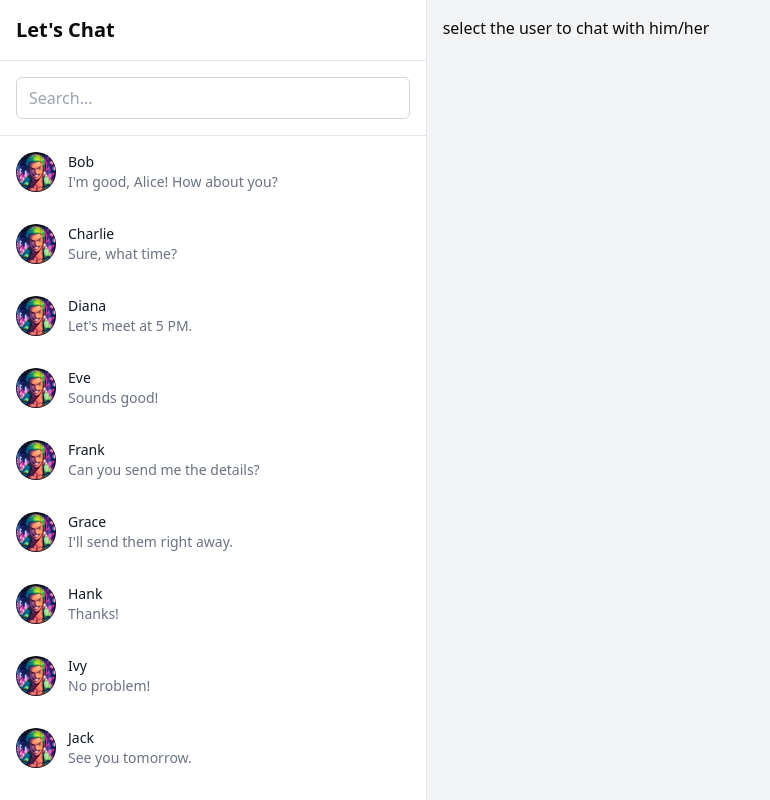
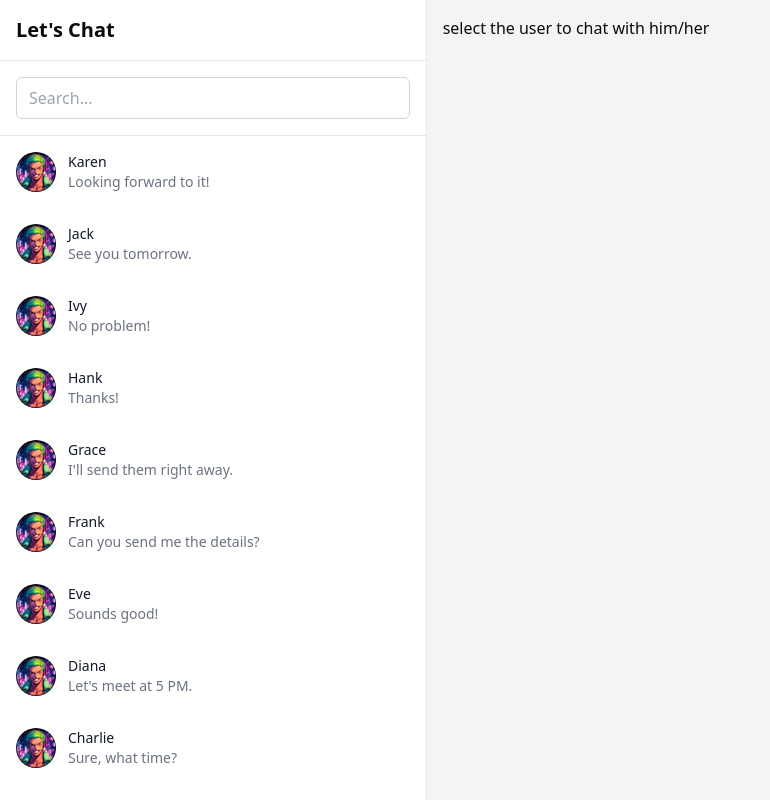
Before and after one commit to Rabi14378/RTC, a React (Vite) app in the folder Client/: page / in a window 1280 px wide. Shown: the whole page, without its empty margins (0-770 px from the left). Built offline with nearby package versions, Linux system fonts and the light colour scheme.

Commit message:
some fixes

```diff
--- a/Client/src/App.jsx
+++ b/Client/src/App.jsx
@@ -9,7 +9,7 @@ function App() {
   return (
     <Routes>
       <Route path="/" element={<ChatPage />}>
-        <Route path="/chats/:userId" element={<ChatPage />} />
+        <Route path="/chats/:chatId" element={<ChatPage />} />
       </Route>
       <Route path="/signup" element={<SignUp />} />
       <Route path="/signin" element={<SignIn />} />
--- a/Client/src/components/chatPanel.jsx
+++ b/Client/src/components/chatPanel.jsx
@@ -1,73 +1,238 @@
 import { useParams } from "react-router-dom";
-import { useEffect, useState } from "react";
+import { useEffect, useState, useRef } from "react";
 
 const dummyChats = [
   {
-    id: "1",
-    content: "Hi Bob, how are you?",
-    createdAt: "2023-10-01T10:15:30Z",
-    conversationId: "1",
-    sender: {
-      id: "user1",
-      name: "Rabi",
-      email: "alice@example.com",
-    },
+    id: 1,
+    content: "Hey Bob, how are you?",
+    senderId: 1,
+    conversationId: 1,
+    createdAt: "2023-10-01T08:00:00Z",
+    updatedAt: "2023-10-01T08:00:00Z",
   },
   {
-    id: "2",
-    content: "Hey Alice! I'm good, thanks. How about you?",
-    createdAt: "2023-10-01T10:16:45Z",
-    conversationId: "1",
-    sender: {
-      id: "1",
-      name: "Bob",
-      email: "bob@example.com",
-    },
+    id: 2,
+    content: "I'm good, Alice! How about you?",
+    senderId: 2,
+    conversationId: 1,
+    createdAt: "2023-10-01T08:05:00Z",
+    updatedAt: "2023-10-01T08:05:00Z",
   },
   {
-    id: "3",
+    id: 3,
     content: "I'm doing great, thanks for asking!",
-    createdAt: "2023-10-01T10:17:20Z",
-    conversationId: "1",
-    sender: {
-      id: "user1",
-      name: "Rabi",
-      email: "alice@example.com",
-    },
+    senderId: 1,
+    conversationId: 1,
+    createdAt: "2023-10-01T08:10:00Z",
+    updatedAt: "2023-10-01T08:10:00Z",
+  },
+  {
+    id: 4,
+    content: "Want to grab lunch later?",
+    senderId: 1,
+    conversationId: 1,
+    createdAt: "2023-10-01T08:15:00Z",
+    updatedAt: "2023-10-01T08:15:00Z",
+  },
+  {
+    id: 5,
+    content: "Sure, what time?",
+    senderId: 2,
+    conversationId: 1,
+    createdAt: "2023-10-01T08:20:00Z",
+    updatedAt: "2023-10-01T08:20:00Z",
+  },
+  {
+    id: 6,
+    content: "Hey Charlie, are you free tomorrow?",
+    senderId: 1,
+    conversationId: 2,
+    createdAt: "2023-10-02T09:00:00Z",
+    updatedAt: "2023-10-02T09:00:00Z",
+  },
+  {
+    id: 7,
+    content: "Yes, I am. What's up?",
+    senderId: 3,
+    conversationId: 2,
+    createdAt: "2023-10-02T09:05:00Z",
+    updatedAt: "2023-10-02T09:05:00Z",
+  },
+  {
+    id: 8,
+    content: "Let's meet for coffee.",
+    senderId: 1,
+    conversationId: 2,
+    createdAt: "2023-10-02T09:10:00Z",
+    updatedAt: "2023-10-02T09:10:00Z",
+  },
+  {
+    id: 9,
+    content: "Sounds good! What time?",
+    senderId: 3,
+    conversationId: 2,
+    createdAt: "2023-10-02T09:15:00Z",
+    updatedAt: "2023-10-02T09:15:00Z",
+  },
+  {
+    id: 10,
+    content: "How about 3 PM?",
+    senderId: 1,
+    conversationId: 2,
+    createdAt: "2023-10-02T09:20:00Z",
+    updatedAt: "2023-10-02T09:20:00Z",
+  },
+  {
+    id: 11,
+    content: "Hey Diana, can you send me the report?",
+    senderId: 1,
+    conversationId: 3,
+    createdAt: "2023-10-03T10:00:00Z",
+    updatedAt: "2023-10-03T10:00:00Z",
+  },
+  {
+    id: 12,
+    content: "Sure, I'll send it in a few minutes.",
+    senderId: 4,
+    conversationId: 3,
+    createdAt: "2023-10-03T10:05:00Z",
+    updatedAt: "2023-10-03T10:05:00Z",
+  },
+  {
+    id: 13,
+    content: "Thanks, Diana!",
+    senderId: 1,
+    conversationId: 3,
+    createdAt: "2023-10-03T10:10:00Z",
+    updatedAt: "2023-10-03T10:10:00Z",
+  },
+  {
+    id: 14,
+    content: "No problem! Let me know if you need anything else.",
+    senderId: 4,
+    conversationId: 3,
+    createdAt: "2023-10-03T10:15:00Z",
+    updatedAt: "2023-10-03T10:15:00Z",
+  },
+  {
+    id: 15,
+    content: "Hey Eve, did you finish the presentation?",
+    senderId: 1,
+    conversationId: 4,
+    createdAt: "2023-10-04T11:00:00Z",
+    updatedAt: "2023-10-04T11:00:00Z",
+  },
+  {
+    id: 16,
+    content: "Almost done. I'll send it to you soon.",
+    senderId: 5,
+    conversationId: 4,
+    createdAt: "2023-10-04T11:05:00Z",
+    updatedAt: "2023-10-04T11:05:00Z",
+  },
+  {
+    id: 17,
+    content: "Great, thanks!",
+    senderId: 1,
+    conversationId: 4,
+    createdAt: "2023-10-04T11:10:00Z",
+    updatedAt: "2023-10-04T11:10:00Z",
+  },
+  {
+    id: 18,
+    content: "No worries! It'll be ready in 10 minutes.",
+    senderId: 5,
+    conversationId: 4,
+    createdAt: "2023-10-04T11:15:00Z",
+    updatedAt: "2023-10-04T11:15:00Z",
+  },
+  {
+    id: 19,
+    content: "Hey Frank, can you review this document?",
+    senderId: 1,
+    conversationId: 5,
+    createdAt: "2023-10-05T12:00:00Z",
+    updatedAt: "2023-10-05T12:00:00Z",
+  },
+  {
+    id: 20,
+    content: "Sure, send it over.",
+    senderId: 6,
+    conversationId: 5,
+    createdAt: "2023-10-05T12:05:00Z",
+    updatedAt: "2023-10-05T12:05:00Z",
+  },
+  {
+    id: 21,
+    content: "Thanks, Frank!",
+    senderId: 1,
+    conversationId: 5,
+    createdAt: "2023-10-05T12:10:00Z",
+    updatedAt: "2023-10-05T12:10:00Z",
+  },
+  {
+    id: 22,
+    content: "No problem. I'll get back to you by EOD.",
+    senderId: 6,
+    conversationId: 5,
+    createdAt: "2023-10-05T12:15:00Z",
+    updatedAt: "2023-10-05T12:15:00Z",
   },
 ];
-export default function ChatPanel() {
+const userId = 1;
+export default function ChatPanel({ setChats }) {
   const [messages, setMessages] = useState([]);
   const [newMessage, setNewMessage] = useState("");
-  const { userId } = useParams();
+  const { chatId } = useParams();
+  const messagesEndRef = useRef(null);
 
   useEffect(() => {
+    if (!chatId) return;
+
     const thisConversation = dummyChats.filter(
-      (chat) => chat.conversationId === userId
+      (chat) => chat.conversationId == chatId
     );
+
     setMessages(thisConversation);
-  }, [userId]);
+  }, [chatId]);
 
   const handleSendMessage = () => {
     if (newMessage.trim() === "") return;
     const message = {
-      id: String(messages.length + 1),
+      id: String(messages.length + newMessage.length),
       content: newMessage,
       createdAt: new Date().toISOString(),
       conversationId: "12345",
-      sender: {
-        id: "user1",
-        name: "Rabi",
-        email: "alice@example.com",
-      },
+      senderId: userId,
     };
     setMessages([...messages, message]);
+    setChats((prevChats) =>
+      prevChats.map((chat) =>
+        chat.id == chatId
+          ? {
+              ...chat,
+              messages: chat.messages.map((msg, index) =>
+                index === 0
+                  ? {
+                      ...msg,
+                      content: message.content,
+                      createdAt: new Date().toISOString(),
+                    }
+                  : msg
+              ),
+            }
+          : chat
+      )
+    );
     setNewMessage("");
   };
+  useEffect(() => {
+    messagesEndRef.current?.scrollIntoView({ behavior: "smooth" });
+  }, [messages]);
 
   return (
     <div className="flex flex-col h-screen w-2/3 bg-gray-100 p-4">
-      {!userId ? (
+      {!chatId ? (
         <h4>select the user to chat with him/her</h4>
       ) : (
         <>
@@ -76,17 +241,15 @@ export default function ChatPanel() {
           </div>
 
           <div className="flex-1 overflow-y-auto p-4 bg-white mt-2 rounded-b-lg">
-            {messages.map((message) => (
+            {messages?.map((message) => (
               <div
                 key={message.id}
                 className={`flex ${
-                  message.sender.id === "user1"
-                    ? "justify-end"
-                    : "justify-start"
+                  message.senderId == userId ? "justify-end" : "justify-start"
                 } mb-4`}>
                 <div
                   className={`max-w-[70%] p-3 rounded-lg ${
-                    message.sender.id === "user1"
+                    message.senderId == userId
                       ? "bg-blue-500 text-white"
                       : "bg-gray-200 text-gray-800"
                   }`}>
@@ -97,6 +260,7 @@ export default function ChatPanel() {
                 </div>
               </div>
             ))}
+            <div ref={messagesEndRef} />
           </div>
 
           <div className="bg-white p-4 shadow-md rounded-lg mt-2">
--- a/Client/src/components/sidePanel.jsx
+++ b/Client/src/components/sidePanel.jsx
@@ -25,7 +25,7 @@ export default function SidePanel({ chatList }) {
   const sortedChatList = [...chatList].sort((a, b) => {
     const latestMessageA = a.messages[0].createdAt;
     const latestMessageB = b.messages[0].createdAt;
-    return new Date(latestMessageA) - new Date(latestMessageB);
+    return new Date(latestMessageB) - new Date(latestMessageA);
   });
 
   return (
@@ -59,7 +59,7 @@ export default function SidePanel({ chatList }) {
               <ChatItem
                 key={chat.id}
                 user={chat.participants[0].user}
-                lastMessage={chat.messages[0].content}
+                lastMessage={chat.messages[0]?.content || "no messages"}
                 isSelected={chat.id === selectedChat}
                 searched={false}
                 onClick={() => chatItemClickHandler(chat.id)}
```
